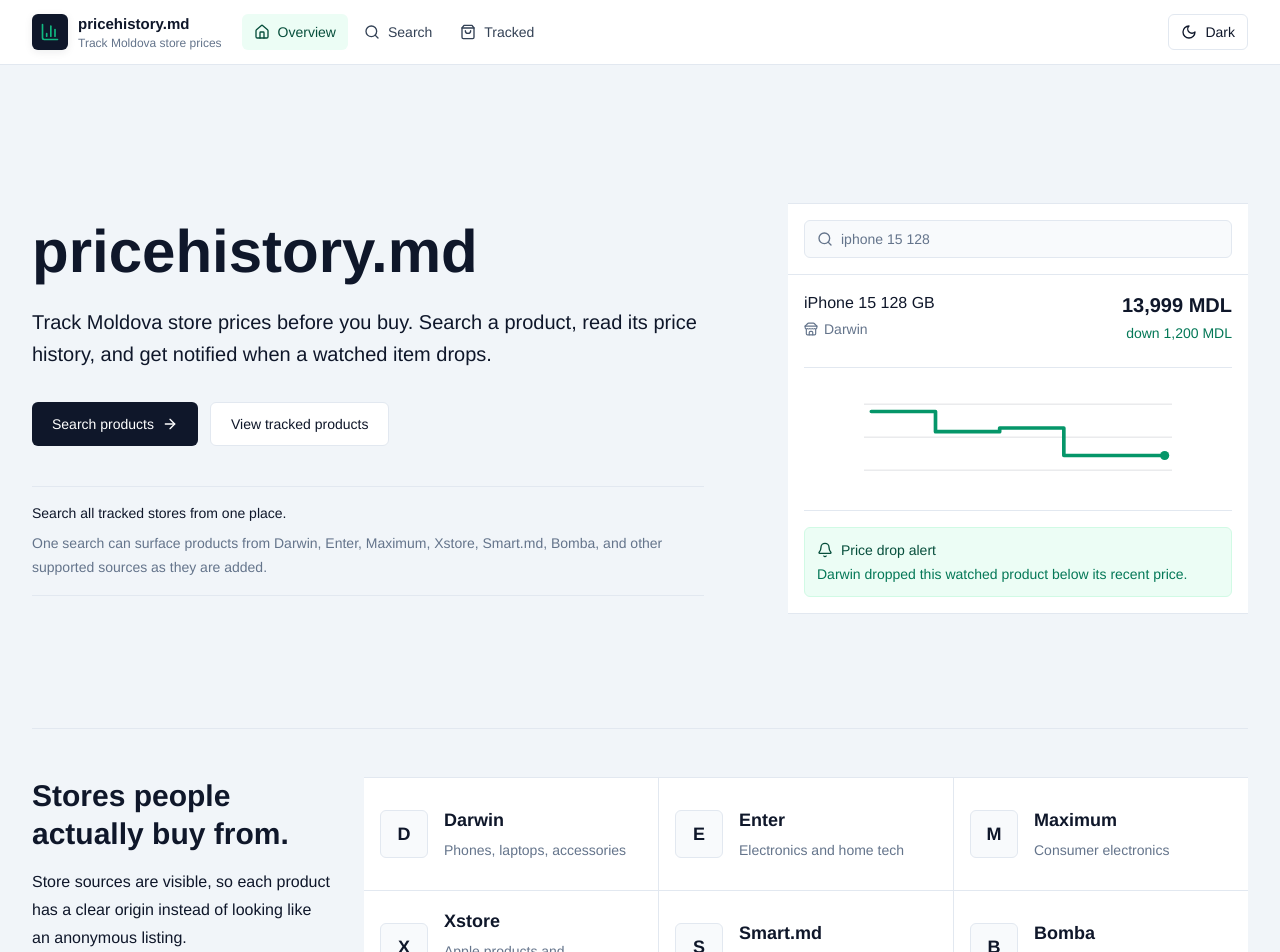
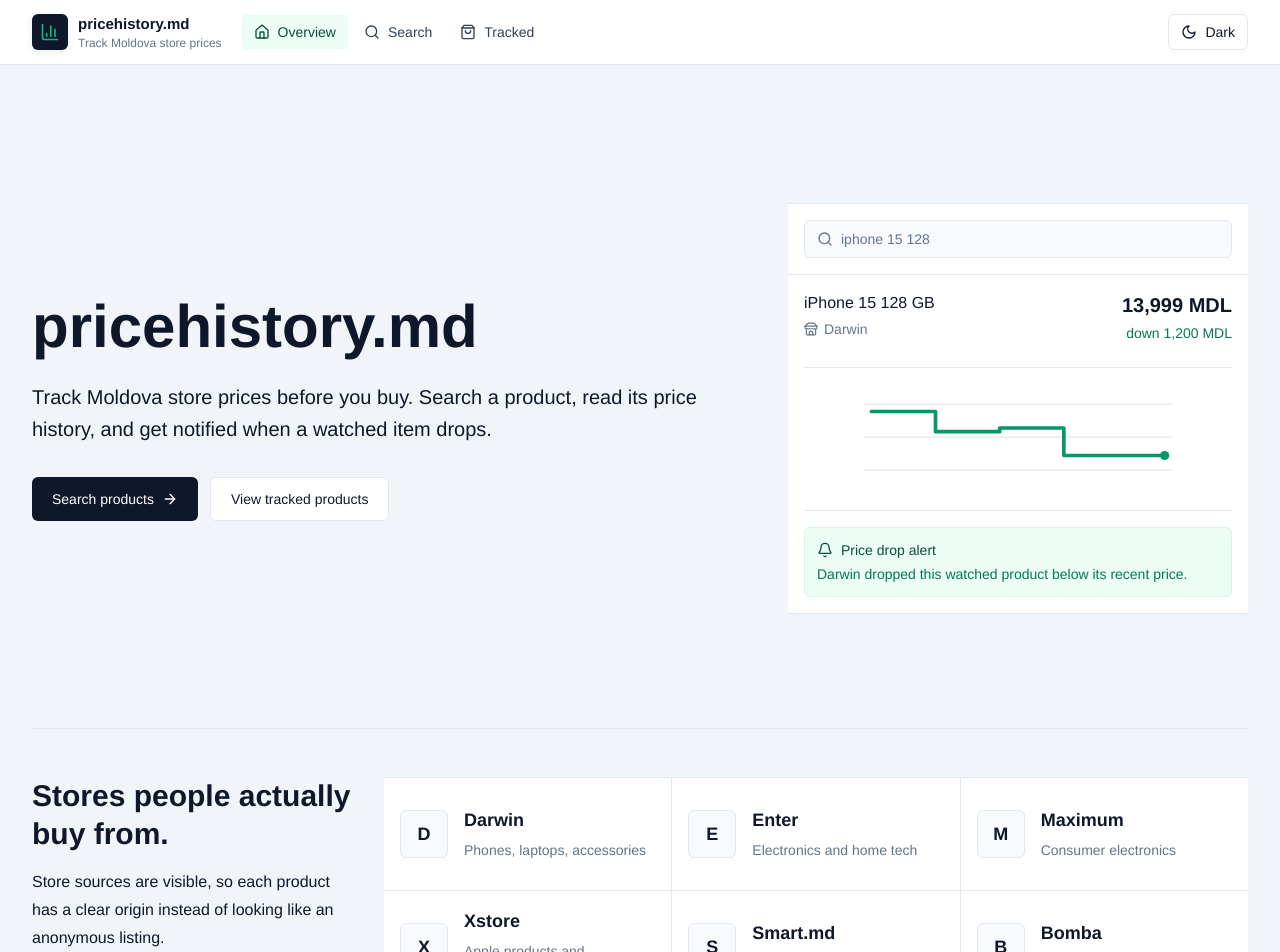
Before and after one commit to mcittkmims/moldova-price-history, a React (Vite) app: page /home in a window 1280 px wide. Shown: the top 952 px of the page. Built offline with nearby package versions, Linux system fonts and the light colour scheme.

Commit message:
rebalance home layout

```diff
--- a/src/pages/HomePage.tsx
+++ b/src/pages/HomePage.tsx
@@ -56,8 +56,8 @@
 
 export function HomePage() {
   return (
-    <div className="pb-12">
-      <section className="grid min-h-[calc(100vh-10rem)] gap-10 border-b border-ink-200 py-10 lg:grid-cols-[minmax(0,1fr)_460px] lg:items-center dark:border-neutral-800">
+    <div className="mx-auto w-full max-w-[1500px] pb-12">
+      <section className="grid min-h-[calc(100vh-10rem)] gap-8 border-b border-ink-200 py-10 xl:grid-cols-[minmax(480px,680px)_minmax(380px,460px)] xl:items-center xl:justify-between dark:border-neutral-800">
         <div className="max-w-3xl">
           <h1 className="max-w-2xl text-5xl font-semibold leading-[1.05] tracking-normal sm:text-6xl">
             pricehistory.md
@@ -81,17 +81,6 @@
             >
               View tracked products
             </Link>
-          </div>
-
-          <div className="mt-10 max-w-2xl border-y border-ink-200 py-4 dark:border-neutral-800">
-            <div className="text-sm font-medium">
-              Search all tracked stores from one place.
-            </div>
-            <p className="mt-2 text-sm leading-6 text-ink-500 dark:text-neutral-400">
-              One search can surface products from Darwin, Enter, Maximum,
-              Xstore, Smart.md, Bomba, and other supported sources as they are
-              added.
-            </p>
           </div>
         </div>
 
@@ -157,7 +146,7 @@
         </div>
       </section>
 
-      <section className="grid gap-8 border-b border-ink-200 py-12 lg:grid-cols-[300px_1fr] dark:border-neutral-800">
+      <section className="grid gap-8 border-b border-ink-200 py-12 xl:grid-cols-[320px_minmax(0,1fr)] dark:border-neutral-800">
         <div>
           <h2 className="text-3xl font-semibold leading-tight">
             Stores people actually buy from.
@@ -168,7 +157,7 @@
           </p>
         </div>
 
-        <div className="grid gap-px overflow-hidden border-y border-ink-200 bg-ink-200 sm:grid-cols-2 xl:grid-cols-3 dark:border-neutral-800 dark:bg-neutral-800">
+        <div className="grid max-w-5xl gap-px overflow-hidden border-y border-ink-200 bg-ink-200 sm:grid-cols-2 xl:grid-cols-3 dark:border-neutral-800 dark:bg-neutral-800">
           {trackedStores.map((store) => (
             <div
               key={store.name}
@@ -190,7 +179,7 @@
         </div>
       </section>
 
-      <section className="grid gap-8 border-b border-ink-200 py-12 lg:grid-cols-[300px_1fr] dark:border-neutral-800">
+      <section className="grid gap-8 border-b border-ink-200 py-12 xl:grid-cols-[320px_minmax(0,820px)] dark:border-neutral-800">
         <div>
           <h2 className="text-3xl font-semibold leading-tight">
             Know when the price actually moves.
@@ -228,7 +217,7 @@
         </div>
       </section>
 
-      <section className="grid gap-8 py-12 lg:grid-cols-[minmax(0,1fr)_420px] lg:items-center">
+      <section className="grid gap-8 py-12 xl:grid-cols-[minmax(0,720px)_420px] xl:items-center xl:justify-between">
         <div>
           <h2 className="text-3xl font-semibold leading-tight">
             Alerts start from tracked history.
```
